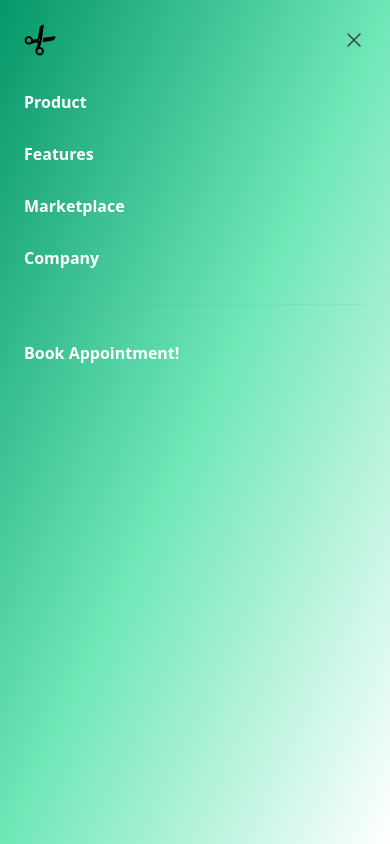
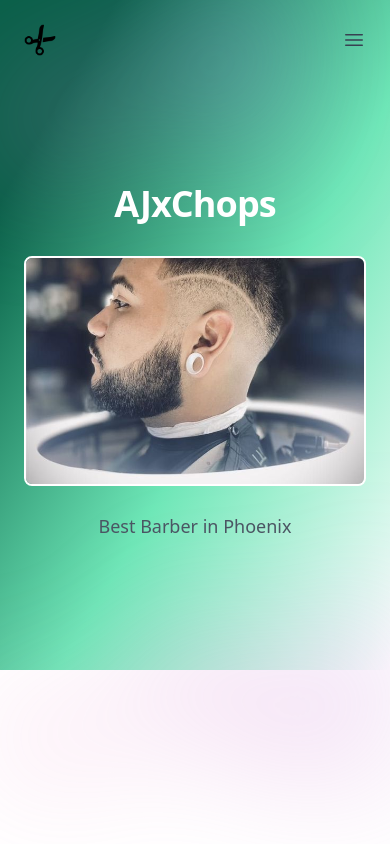
Before and after one commit to Davido1214/AJxChops-website, a plain HTML site: page index.html in a window 390 px wide. Drawn offline with nearby package versions, Linux system fonts and the light colour scheme.

Commit message:
fixed menu bug

```diff
--- a/index.html
+++ b/index.html
@@ -38,10 +38,10 @@
           </nav>
           <!-- Mobile menu, show/hide based on menu open state. -->
           <!-- MOBILE SCREEN HERO SECTION -->
-          <div id="slideOverMenu" class="lg:block"  role="dialog" aria-modal="true">
+          <div id="slideOverMenu" class="hidden lg:block "  role="dialog" aria-modal="true">
             <!-- Background backdrop, show/hide based on slide-over state. -->
             <div id="menuBackdropParent" class=" inset-0 z-50 "></div>
-            <div  id="menuBackdrop" class="lg:hidden fixed inset-y-0 right-0 z-50 w-full overflow-y-auto bg-gradient-to-br from-emerald-600 via-emerald-300 to-white px-6 py-6 sm:max-w-sm sm:ring-1 sm:ring-gray-900/10 ">
+            <div  id="menuBackdrop" class="hidden fixed inset-y-0 right-0 z-50 w-full overflow-y-auto bg-gradient-to-br from-emerald-600 via-emerald-300 to-white px-6 py-6 sm:max-w-sm sm:ring-1 sm:ring-gray-900/10 ">
               <div class="flex items-center justify-between">
                 <a href="index.html" class="-m-1.5 p-1.5">
                   <img class="h-8 w-auto" src="./assets/icons8-scissors-100.png" alt="">
@@ -55,10 +55,10 @@
               <div class="mt-6 flow-root">
                 <div class="-my-6 divide-y divide-gray-500/10">
                   <div class="space-y-2 py-6">
-                    <a href="#" class="-mx-3 block rounded-lg px-3 py-2 text-base font-semibold leading-7 text-white hover:text-gray-700">Product</a>
-                    <a href="#" class="-mx-3 block rounded-lg px-3 py-2 text-base font-semibold leading-7 text-white hover:text-gray-700">Features</a>
-                    <a href="#" class="-mx-3 block rounded-lg px-3 py-2 text-base font-semibold leading-7 text-white hover:text-gray-700">Marketplace</a>
-                    <a href="#" class="-mx-3 block rounded-lg px-3 py-2 text-base font-semibold leading-7 text-white hover:text-gray-700">Company</a>
+                    <a href="#" class="-mx-3 block rounded-lg px-3 py-2 text-base font-semibold leading-7 text-white hover:text-gray-700">Photos</a>
+                    <a href="#" class="-mx-3 block rounded-lg px-3 py-2 text-base font-semibold leading-7 text-white hover:text-gray-700">Services</a>
+                    <a href="#" class="-mx-3 block rounded-lg px-3 py-2 text-base font-semibold leading-7 text-white hover:text-gray-700">About Me</a>
+                    <a href="#" class="-mx-3 block rounded-lg px-3 py-2 text-base font-semibold leading-7 text-white hover:text-gray-700">Contact</a>
                   </div>
                   <div class="py-6">
                     <a href="https://booksy.com/en-us/563764_aj-chops_barber-shop_14717_phoenix" class="-mx-3 block rounded-lg px-3 py-2.5 text-base font-semibold leading-7 text-white hover:text-gray-700">Book Appointment!</a>
```
